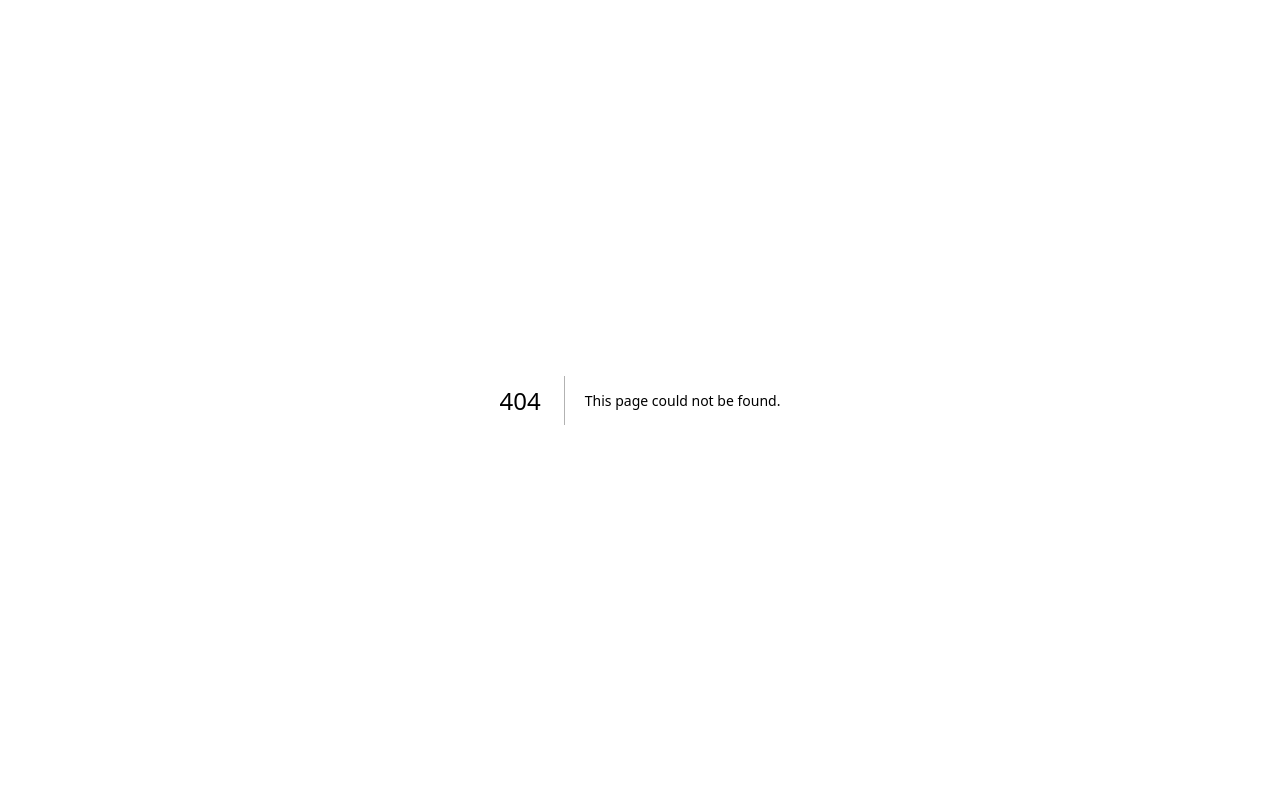
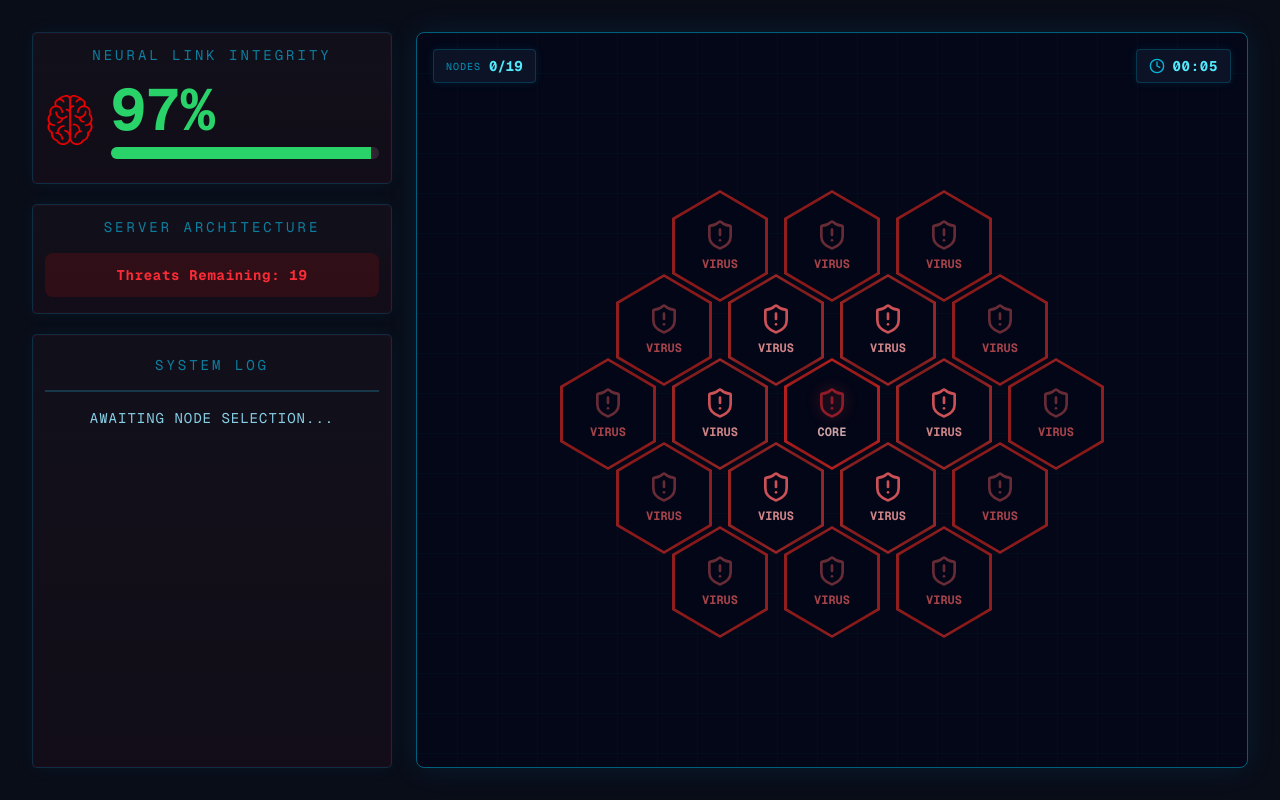
Before and after one commit to Mvss-01/cybersecurity, a Next.js app: page /cybersecurity/main in a window 1280 px wide. Before the commit this address had no page. Built offline with nearby package versions, Linux system fonts and the light colour scheme.

Commit message:
feat: add IntegratedNeuralHeist game component and configure static export for deployment

```diff
--- a/next.config.ts
+++ b/next.config.ts
@@ -1,8 +1,11 @@
 import type { NextConfig } from "next";
 
 const nextConfig: NextConfig = {
-  /* config options here */
-  reactCompiler: true,
+  output: 'export',
+  images: {
+    unoptimized: true,
+  },
+  basePath: '/cybersecurity',
 };
 
 export default nextConfig;
--- a/src/components/IntegratedNeuralHeist.tsx
+++ b/src/components/IntegratedNeuralHeist.tsx
@@ -4,7 +4,6 @@ import React, { useState, useEffect, useRef, useCallback, useMemo } from 'react'
 import { ShieldAlert, Lock, Terminal as TerminalIcon, ChevronRight, Clock, Trophy, RotateCcw } from 'lucide-react';
 import { useRouter } from 'next/navigation';
 
-// Ensure these point to your actual JSON data paths
 import EASY_QUESTIONS from '../data/easy.json';
 import MEDIUM_QUESTIONS from '../data/medium.json';
 import HARD_QUESTIONS from '../data/hard.json';
@@ -35,8 +34,6 @@ function formatTime(totalSeconds: number): string {
     return `${String(minutes).padStart(2, '0')}:${String(seconds).padStart(2, '0')}`;
 }
 
-// --- Memoized Hex Node Component ---
-// Extracted so timer ticks don't force re-render of every hex node
 const HexNode = React.memo(function HexNode({
     node,
     onClick
@@ -113,13 +110,10 @@ const HexNode = React.memo(function HexNode({
 export default function IntegratedNeuralHeist() {
     const router = useRouter();
 
-    // --- Dashboard State ---
     const [health, setHealth] = useState<number>(100);
-    const [nodeName, setNodeName] = useState<string>("NODE 01-B [MAINFRAME]");
     const [logMessage, setLogMessage] = useState<string>("Awaiting Node Selection...");
     const [isGameOver, setIsGameOver] = useState<boolean>(false);
 
-    // --- Grid & Game State ---
     const [mapNodes, setMapNodes] = useState<HexMap>(INITIAL_MAP);
     const [activeQuiz, setActiveQuiz] = useState<{ node: MapNode, questionData: any } | null>(null);
     const [clearedQuestions, setClearedQuestions] = useState<string[]>([]);
@@ -128,20 +122,17 @@ export default function IntegratedNeuralHeist() {
     const [finalTime, setFinalTime] = useState(0);
     const timerRef = useRef<NodeJS.Timeout | null>(null);
 
-    // Fix hydration mismatch: defer localStorage read to client-side effect
     const [username, setUsername] = useState('OPERATIVE');
     useEffect(() => {
         const stored = localStorage.getItem('neural_heist_user');
         if (stored) setUsername(stored);
     }, []);
 
-    // Use ref to avoid stale closure in checkWinCondition
     const elapsedRef = useRef(elapsedSeconds);
     useEffect(() => {
         elapsedRef.current = elapsedSeconds;
     }, [elapsedSeconds]);
 
-    // Memoize derived state to avoid recalculating on every render
     const { totalNodes, securedNodes, activeThreats } = useMemo(() => {
         const flat = mapNodes.flat();
         return {
@@ -151,9 +142,6 @@ export default function IntegratedNeuralHeist() {
         };
     }, [mapNodes]);
 
-    // --- Effects ---
-
-    // Main game timer
     useEffect(() => {
         timerRef.current = setInterval(() => {
             if (!isGameOver && !gameComplete) {
@@ -166,7 +154,6 @@ export default function IntegratedNeuralHeist() {
         };
     }, [isGameOver, gameComplete]);
 
-    // Automatic health drain
     useEffect(() => {
         if (isGameOver || gameComplete) return;
 
@@ -179,12 +166,11 @@ export default function IntegratedNeuralHeist() {
                 }
                 return nextHealth;
             });
-        }, 1500); // Slightly slower drain so it's playable with quizzes
+        }, 1500);
 
         return () => clearInterval(healthDrainTimer);
     }, [isGameOver, gameComplete]);
 
-    // Check for win condition - uses ref to avoid stale closure
     const checkWinCondition = useCallback((map: HexMap) => {
         const allSecure = map.flat().every(node => node.status === 'secure');
         if (allSecure) {
@@ -193,8 +179,6 @@ export default function IntegratedNeuralHeist() {
             if (timerRef.current) clearInterval(timerRef.current);
         }
     }, []);
-
-    // --- Handlers ---
 
     const handleNodeClick = useCallback((node: MapNode): void => {
         if (node.status === 'secure') {
@@ -210,7 +194,6 @@ export default function IntegratedNeuralHeist() {
                     return currentMap;
                 }
 
-                setNodeName(`TARGETING: ${node.id.toUpperCase()}`);
                 setLogMessage("DECRYPTING CHALLENGE DATA...");
 
                 const questions = HARD_QUESTIONS;
@@ -223,7 +206,6 @@ export default function IntegratedNeuralHeist() {
             return;
         }
 
-        setNodeName(`TARGETING: ${node.id.toUpperCase()}`);
         setLogMessage("DECRYPTING CHALLENGE DATA...");
 
         const questions = node.difficulty === 'easy' ? EASY_QUESTIONS : node.difficulty === 'medium' ? MEDIUM_QUESTIONS : HARD_QUESTIONS;
@@ -260,7 +242,6 @@ export default function IntegratedNeuralHeist() {
             });
         } else {
             setLogMessage(`INCORRECT OVERRIDE. INTEGRITY COMPROMISED.`);
-            // Deduct health penalty for wrong answer
             setHealth(prev => {
                 const newHealth = prev - 10;
                 if (newHealth <= 0) {
@@ -275,19 +256,16 @@ export default function IntegratedNeuralHeist() {
     }, [activeQuiz, checkWinCondition]);
 
     const rebootSystem = useCallback(() => {
+        router.push("/");
         setMapNodes(INITIAL_MAP);
         setClearedQuestions([]);
         setHealth(100);
-        setNodeName("NODE 01-B [MAINFRAME]");
-        setLogMessage("SYSTEM REBOOTED. AWAITING INPUT...");
         setGameComplete(false);
         setIsGameOver(false);
         setElapsedSeconds(0);
         setFinalTime(0);
-        router.push("/");
     }, [router]);
 
-    // --- UI Colors ---
     let healthStateText = "STABLE";
     let healthColor = "#29d36a";
 
@@ -308,10 +286,8 @@ export default function IntegratedNeuralHeist() {
     return (
         <div className="min-h-screen bg-[#090d18] font-mono m-0 p-3 sm:p-4 lg:p-8 select-none flex flex-col lg:flex-row items-center lg:items-stretch justify-center gap-4 lg:gap-6">
 
-            {/* LEFT PANEL: NEURAL LINK DASHBOARD - becomes compact top strip on mobile */}
             <div className="w-full lg:w-[360px] shrink-0 flex flex-col sm:flex-row lg:flex-col gap-3 lg:gap-5">
 
-                {/* Panel 1: Integrity */}
                 <div className="flex-1 lg:flex-none p-3 pb-4 bg-gradient-to-b from-[#11101a] to-[#120d18] border border-[rgba(0,180,255,0.18)] rounded-[5px] shadow-[inset_0_0_0_1px_rgba(255,0,80,0.05),0_0_18px_rgba(0,180,255,0.06)]">
                     <div className="text-[#0d7ea0] text-[10px] sm:text-sm tracking-[3px] uppercase mb-2 lg:mb-4 text-center">
                         NEURAL LINK INTEGRITY
@@ -345,22 +321,17 @@ export default function IntegratedNeuralHeist() {
                     </div>
                 </div>
 
-                {/* Panel 2: Server Architecture Status */}
                 <div className="flex-1 lg:flex-none p-3 pb-4 bg-gradient-to-b from-[#11101a] to-[#120d18] border border-[rgba(0,180,255,0.18)] rounded-[5px] shadow-[inset_0_0_0_1px_rgba(255,0,80,0.05),0_0_18px_rgba(0,180,255,0.06)]">
                     <div className="text-[#0d7ea0] text-[10px] sm:text-sm tracking-[2px] sm:tracking-[3px] uppercase mb-2 lg:mb-4 text-center">
                         SERVER ARCHITECTURE
                     </div>
-                    <div className="text-[#95e6fee4] text-xs sm:text-lg font-bold tracking-[2px] sm:tracking-[3px] uppercase mb-2 lg:mb-4 text-center truncate">
-                        {nodeName}
-                    </div>
                     <div>
                         <div className={`rounded-lg p-2 sm:p-3 text-[10px] sm:text-sm text-center font-bold tracking-wider transition-colors ${activeThreats > 0 ? 'bg-[#ab131332] text-red-500' : 'bg-green-900/30 text-green-400'}`}>
-                            {activeThreats > 0 ? `HOSTILE CODE: ${activeThreats} THREATS` : 'ALL THREATS ELIMINATED'}
+                            {activeThreats > 0 ? `Threats Remaining: ${activeThreats}` : 'ALL THREATS ELIMINATED'}
                         </div>
                     </div>
                 </div>
 
-                {/* Panel 3: Challenge Log - hidden on very small screens to save space */}
                 <div className="hidden sm:flex flex-1 p-3 pb-4 bg-gradient-to-b from-[#11101a] to-[#120d18] border border-[rgba(0,180,255,0.18)] rounded-[5px] shadow-[inset_0_0_0_1px_rgba(255,0,80,0.05),0_0_18px_rgba(0,180,255,0.06)] flex-col">
                     <div className="text-[#0d7ea0] text-[10px] sm:text-sm tracking-[3px] uppercase text-center mt-2">
                         SYSTEM LOG
@@ -372,13 +343,10 @@ export default function IntegratedNeuralHeist() {
                 </div>
             </div>
 
-            {/* RIGHT PANEL: HEX GRID SERVER MAP */}
             <div className="flex-1 w-full max-w-4xl relative border border-cyan-800 bg-slate-950/80 rounded-lg overflow-hidden flex items-center justify-center p-2 min-h-[320px] sm:min-h-[400px] lg:min-h-full shadow-[0_0_30px_rgba(0,180,255,0.1)]">
 
-                {/* Background Grid Pattern - use CSS containment so it doesn't cause repaints */}
                 <div className="absolute inset-0 bg-[linear-gradient(rgba(6,182,212,0.03)_1px,transparent_1px),linear-gradient(90deg,rgba(6,182,212,0.03)_1px,transparent_1px)] bg-[size:40px_40px] pointer-events-none" style={{ contain: 'strict' }}></div>
 
-                {/* Timer HUD */}
                 <div className="absolute top-2 sm:top-4 left-2 sm:left-4 right-2 sm:right-4 flex justify-between items-center z-50 pointer-events-none">
                     <div className="flex items-center gap-1.5 sm:gap-2 bg-slate-900/80 border border-cyan-800/50 rounded px-2 sm:px-3 py-1 sm:py-1.5 backdrop-blur-sm shadow-[0_0_10px_rgba(6,182,212,0.1)]">
                         <span className="text-cyan-600 text-[8px] sm:text-[10px] uppercase tracking-widest">Nodes</span>
@@ -390,7 +358,6 @@ export default function IntegratedNeuralHeist() {
                     </div>
                 </div>
 
-                {/* Hex Map - responsive sizing via CSS custom properties */}
                 <div className="flex flex-col items-center justify-center hex-grid-container">
                     {mapNodes.map((row, rowIndex) => (
                         <div key={rowIndex} className="flex justify-center hex-row relative z-10" style={{ zIndex: 10 - rowIndex }}>
@@ -405,7 +372,6 @@ export default function IntegratedNeuralHeist() {
                     ))}
                 </div>
 
-                {/* MODAL: Active Quiz */}
                 {activeQuiz && (
                     <div className="absolute inset-0 z-[100] flex items-center justify-center backdrop-blur-md bg-black/60 p-2 sm:p-4">
                         <div className="relative w-full max-w-xl border border-cyan-500/70 bg-slate-950/98 rounded-xl overflow-hidden shadow-[0_0_80px_rgba(6,182,212,0.25),inset_0_1px_0_rgba(6,182,212,0.1)] max-h-[90vh] overflow-y-auto"
@@ -436,7 +402,7 @@ export default function IntegratedNeuralHeist() {
                                 </button>
                             </div>
 
-                            <div className="p-3 sm:p-5 md:p-8 flex flex-col gap-3 sm:gap-5">
+                            <div className="p-3 sm:p-5 md:p-10 flex flex-col gap-3 sm:gap-5">
                                 <div className="relative bg-gradient-to-br from-[#0c1425] to-[#0f172a] border border-cyan-800/40 rounded-lg p-3 sm:p-5 md:p-6 shadow-[inset_0_2px_20px_rgba(6,182,212,0.05)]">
                                     <div className="absolute top-2 sm:top-3 left-2 sm:left-3 text-cyan-700/50 text-[8px] sm:text-[10px] uppercase tracking-[0.2em] font-bold">Decrypt Query</div>
                                     <div className="text-cyan-100 text-sm sm:text-base md:text-lg font-semibold leading-relaxed mt-4">
@@ -464,7 +430,6 @@ export default function IntegratedNeuralHeist() {
                 )}
             </div>
 
-            {/* OVERLAY: GAME OVER / FLATLINE */}
             {isGameOver && (
                 <div className="fixed inset-0 bg-gradient-to-b from-[#2a0000] to-[#120000] flex flex-col justify-center items-center z-[999] text-[#ff4d4d] text-center font-mono p-4">
                     <div className="w-[80px] sm:w-[120px] mb-5">
@@ -485,7 +450,6 @@ export default function IntegratedNeuralHeist() {
                 </div>
             )}
 
-            {/* OVERLAY: WIN SCREEN */}
             {gameComplete && (
                 <div className="fixed inset-0 z-[999] flex items-center justify-center backdrop-blur-md bg-black/80 font-mono p-4">
                     <div className="absolute inset-0 overflow-hidden pointer-events-none">
```
